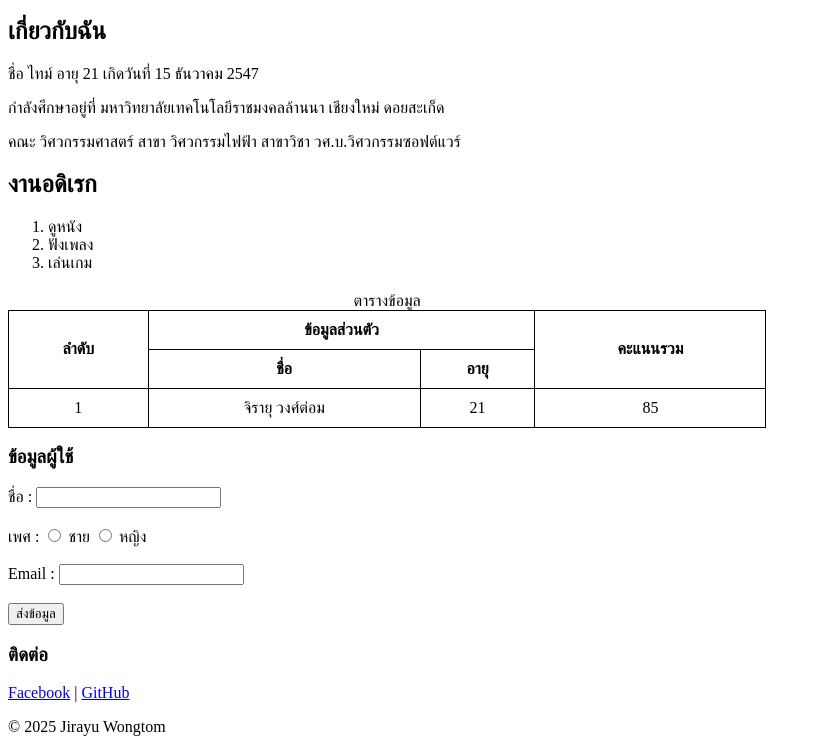
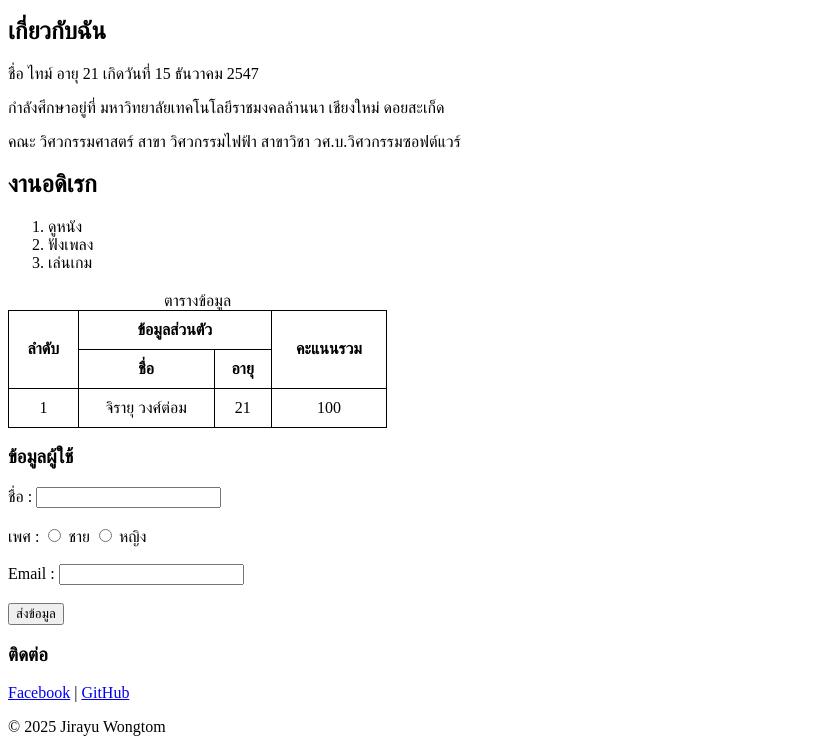
Before and after one commit to jirayuwongtom/ENGSE611, a plain HTML site: page Lab1/index.html in a window 1280 px wide. Shown: the part 674-1426 px from the top of the page, without its empty margins (0-821 px from the left). Drawn offline with Linux system fonts and the light colour scheme; files whose address does not match are found by name.

Commit message:
Submit lab

```diff
--- a/Lab1/index.html
+++ b/Lab1/index.html
@@ -8,7 +8,7 @@
      <style>
         table {
             border-collapse: collapse;
-            width: 60%;
+            width: 30%;
             margin-top: 20px;
         }
         table, th, td {
@@ -24,7 +24,7 @@
     <!-- ส่วนหัวของเว็บไซต์ -->
     <header>
     <h1>จิรายุ วงศ์ต่อม</h1>
-    <img src="D:\2.Work SE P1 T2\ENGSE611-Modern Web Technology Development\ENGSE611\image\Picture1.png" alt = "Picture">
+    <img src="https://raw.githubusercontent.com/jirayuwongtom/ENGSE611/refs/heads/main/image/Picture1.png" alt = "My_Picture">
     </header>
 
     <!-- เมนูนำทาง -->
@@ -70,7 +70,7 @@
             <td>1</td>
             <td>จิรายุ วงศ์ต่อม</td>
             <td>21</td>
-            <td>85</td>
+            <td>100</td>
         </tr>
      </table>
 
```
